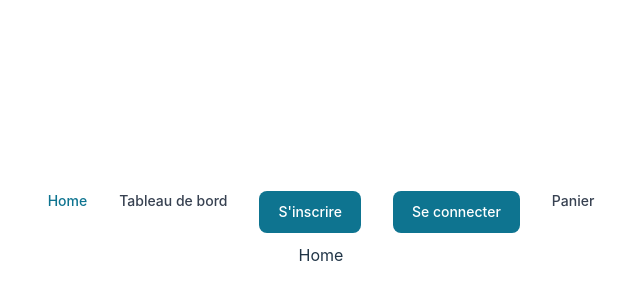
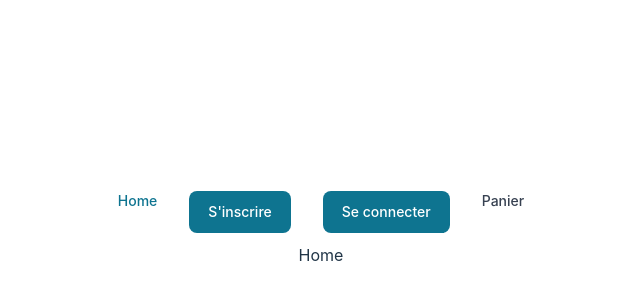
Before and after one commit to LouisMaupas/ecom, a React (Vite) app: page / in a window 1280 px wide. Shown: the part 176-476 px from the top of the page, without its empty margins (319-959 px from the left). Built offline with nearby package versions, Linux system fonts and the light colour scheme.

Commit message:
feat: setup global state

```diff
--- a/package.json
+++ b/package.json
@@ -9,13 +9,11 @@
     "preview": "vite preview"
   },
   "dependencies": {
-    "dotenv": "^16.0.3",
     "firebase": "^9.17.1",
     "flowbite": "^1.6.3",
     "flowbite-react": "^0.3.8",
     "react": "^18.2.0",
     "react-dom": "^18.2.0",
-    "react-hooks-global-state": "^2.1.0",
     "react-router-dom": "^6.8.2"
   },
   "devDependencies": {
--- a/src/components/Header/Header.jsx
+++ b/src/components/Header/Header.jsx
@@ -1,8 +1,12 @@
 import {Navbar, Button} from "flowbite-react";
 import Login from "../forms/Login/Login";
 import SignUp from "../forms/SignUp/SignUp";
+import {useContext} from "react";
+import {StoreContext} from "../../utils/Store";
 
 const Header = () => {
+    const {user} = useContext(StoreContext)
+    console.log(user[0])
     return (
         <header>
             <Navbar
@@ -17,11 +21,21 @@ const Header = () => {
                     >
                         Home
                     </Navbar.Link>
-                    <Navbar.Link href="/login">
-                        Tableau de bord
-                    </Navbar.Link>
-                        <SignUp/>
-                    <Login/>
+                    {user[0]?.firstName === "admin" ?
+                        <Navbar.Link href="/dashboard">
+                            Tableau de bord
+                        </Navbar.Link>
+                        : null}
+                    {user[0] ?
+                        <span>Bonjour {user[0].firstName}</span>
+                        :
+                        <>
+                            <SignUp/>
+                            <Login/>
+                        </>
+                    }
+
+
                     <Navbar.Link href="/cart">
                         Panier
                     </Navbar.Link>
--- a/src/main.tsx
+++ b/src/main.tsx
@@ -3,6 +3,7 @@ import ReactDOM from 'react-dom/client'
 import App from './App'
 import './index.css'
 import 'flowbite';
+import StoreProvider from "../src/utils/Store"
 import {createBrowserRouter, RouterProvider} from 'react-router-dom'
 // @ts-ignore
 import Header from "./components/Header/Header";
@@ -25,7 +26,9 @@ const router = createBrowserRouter([
 
 ReactDOM.createRoot(document.getElementById('root') as HTMLElement).render(
     <React.StrictMode>
+        <StoreProvider>
             <Header/>
             <RouterProvider router={router}/>
+        </ StoreProvider>
     </React.StrictMode>,
 )
--- /dev/null
+++ b/src/utils/Store.tsx
@@ -0,0 +1,21 @@
+import React, {useState, createContext} from "react"
+
+export const StoreContext = createContext(null)
+
+export default ({children}) => {
+    const [user, setUser] = useState(null),
+        [items, setItems] = useState(null),
+        [orders, setOrders] = useState(null);
+
+    const store = {
+        user: [user, setUser],
+        items: [items, setItems],
+        orders: [orders, setOrders],
+    }
+
+    return (
+        <StoreContext.Provider value={store}>
+            {children}
+        </StoreContext.Provider>
+    )
+}
```
Also changed, not shown: 1 other file (tests, documents, lock files or other folders).
